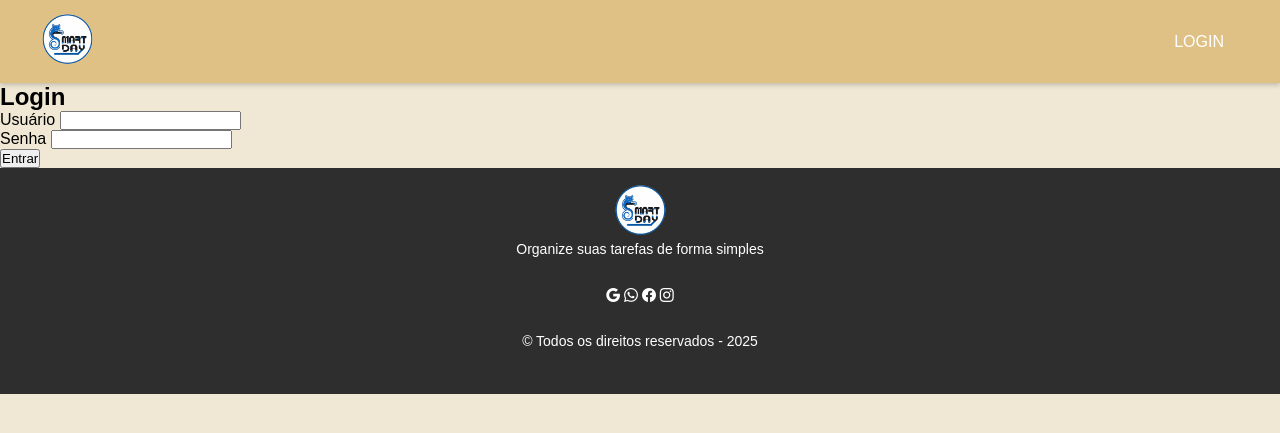
After one commit to Ullian-Pirana/Smart-Day--TCC-, a Django app: page /login in a window 1280 px wide. The commit adds this page. Shown: the top 433 px of the page. Run offline with Django 5.2, Linux system fonts and the light colour scheme.

Commit message:
Modificação no arquivo de views & urls, e algumas alterações nas paginas

```diff
--- /dev/null
+++ b/SmartDayProj/SmartDayApp/templates/Login.html
@@ -0,0 +1,33 @@
+{% extends 'index.html' %}
+{% load static %}
+
+{% block title %}
+    LOGIN
+{% endblock %}
+{% block head %}
+  <link rel="stylesheet" href="{% static 'css/login.css' %}">
+{% endblock %}
+
+{% block body %}
+    <div class="corpo">
+        <div class="login-container">
+            <h2>Login</h2>
+            <form action="/login" method="post">
+                {% csrf_token %}
+                <div class="input-group">
+                    <label for="username">Usuário</label>
+                    <input type="text" id="username" name="username" required>
+                </div>
+                <div class="input-group">
+                    <label for="password">Senha</label>
+                    <input type="password" id="password" name="password" required>
+                </div>
+                <button type="submit">Entrar</button>
+                {% if alerta %}
+                    <p class="warn">{{alerta}}</p>
+                {% endif %}
+            </form>
+        </div>
+    </div>
+
+{% endblock %}
--- a/SmartDayProj/SmartDayApp/urls.py
+++ b/SmartDayProj/SmartDayApp/urls.py
@@ -1,6 +1,8 @@
-from django.urls import path
+from django.urls import path, include
 from . import views
 
 urlpatterns = [
-    path("", views.home, name="homepage"),
+    path('', views.Homepage, name='homepage'),
+    path('login', views.Login, name='login'),
+    path('logout', views.Sair, name='logout'),
 ]
--- a/SmartDayProj/SmartDayApp/views.py
+++ b/SmartDayProj/SmartDayApp/views.py
@@ -1,4 +1,40 @@
-from django.shortcuts import render
+from django.shortcuts import render, redirect, get_object_or_404
+from django.contrib.auth.models import User, Group
+from django.contrib.auth.decorators import login_required, user_passes_test
+from django.contrib.auth import logout, authenticate, login
+from django.contrib import messages
+from django.views.decorators.csrf import csrf_exempt
+from django.http import JsonResponse
+from django.utils.timezone import now
+from django.db import IntegrityError
+from datetime import datetime, date
+from .models import *
 
-def home(request):
-    return render(request, 'home.html')  # Substitua com o nome do seu template
+def is_responsavel(user):
+    return user.groups.filter(name="Responsavel").exists()
+
+def Homepage(request):
+    context = {}
+    dados_home = Homepage.objects.all()
+    context['dados_home'] = dados_home
+    return render(request, 'homepage.html', context)
+
+def Login(request):
+    if request.method == 'POST':
+        username = request.POST['username']
+        password = request.POST['password']
+        user = authenticate(request, username=username, password=password)
+        if user is not None:
+            login(request, user)
+            messages.success(request, f"Login realizado com sucesso! Bem-vindo, {user.username}. ✅")
+            return redirect('homepage')
+        else:
+            messages.error(request, "Usuário ou senha inválida. ❌")
+            return render(request, 'Login.html')
+    return render(request, 'Login.html')
+
+@login_required
+def Sair(request):
+    logout(request)
+    messages.success(request, "Logout realizado com sucesso! 👋")
+    return redirect('homepage')
--- a/SmartDayProj/static/css/nav.css
+++ b/SmartDayProj/static/css/nav.css
@@ -30,7 +30,7 @@ body {
 
 /* LOGO */
 .nav-logo-img {
-    height: 40px;
+    height: 55px;
 }
 
 /* MENU */
--- a/SmartDayProj/static/css/style_footer.css
+++ b/SmartDayProj/static/css/style_footer.css
@@ -12,7 +12,6 @@ p{
   margin-bottom: 30px;
 }
 
-
 .footer_logo{
-  height: 40px;
+  height: 55px;
 }
--- a/SmartDayProj/templates/footer.html
+++ b/SmartDayProj/templates/footer.html
@@ -1,6 +1,12 @@
+<link rel="stylesheet" href="https://cdn.jsdelivr.net/npm/bootstrap-icons@1.13.1/font/bootstrap-icons.min.css">
 <footer class="site-footer">
     <img src="static/img/logo.png" alt="Logo" class="footer_logo">
     <p>Organize suas tarefas de forma simples</p>
-
+    <p>
+        <i class="bi bi-google"></i>
+        <i class="bi bi-whatsapp"></i>
+        <i class="bi bi-facebook"></i>
+        <i class="bi bi-instagram"></i>
+    </p>
     <p>© Todos os direitos reservados - 2025</p>
 </footer>
--- a/SmartDayProj/templates/nav.html
+++ b/SmartDayProj/templates/nav.html
@@ -15,28 +15,33 @@
         </div>
 
         {% if request.user.is_authenticated %}
-            {% if user.groups.all.0.name == "Gerente" %}
             <ul class="nav-menu" id="navMenu">
                 <li class="nav-item">
-                        <a href="{% url 'quartos' %}" class="nav-link">QUARTOS</a>
+                    <a href="{% url '' %}" class="nav-link">Finanças</a>
                 </li>
                 <li class="nav-item">
-                        <a href="{% url 'addColaborador' %}" class="nav-link">ADD COLABORADOR</a>
+                    <a href="{% url '' %}" class="nav-link">To-Do</a>
+                </li>
+                <li class="nav-item">
+                    <a href="{% url '' %}" class="nav-link">Lista De Compras</a>
+                </li>
+                <li class="nav-item">
+                    <a href="{% url '' %}" class="nav-link">Calendário</a>
+                </li>
+                <hr>
+                <li class="nav-item">
+                    <a href="{% url '' %}" class="nav-link">Minhas Casas</a>
+                </li>
+                <li class="nav-item">
+                    <a href="{% url '' %}" class="nav-link">Meu Perfil</a>
+                </li>
+                <li class="nav-item">
+                    <a href="{% url '' %}" class="nav-link">Configurações</a>
                 </li>
                 <li class="nav-item">
                     <a href="{% url 'logout' %}" class="nav-link">LOGOUT</a>
                 </li>
             </ul>
-            {% else %}
-                <ul class="nav-menu" id="navMenu">
-                    <li class="nav-item">
-                        <a href="{% url 'quartos' %}" class="nav-link">QUARTOS</a>
-                    </li>
-                    <li class="nav-item">
-                        <a href="{% url 'logout' %}" class="nav-link">LOGOUT</a>
-                    </li>
-                </ul>
-            {% endif %}
         {% else %}
             <ul class="nav-menu" id="navMenu">
                 <li class="nav-item">
```
Also changed, not shown: SmartDayProj/SmartDayApp/templates/homepage.html (renamed from SmartDayProj/SmartDayApp/templates/home.html), SmartDayProj/db.sqlite3, SmartDayProj/static/img/logo.png. Lines whose indentation alone changed are shown as unchanged.
